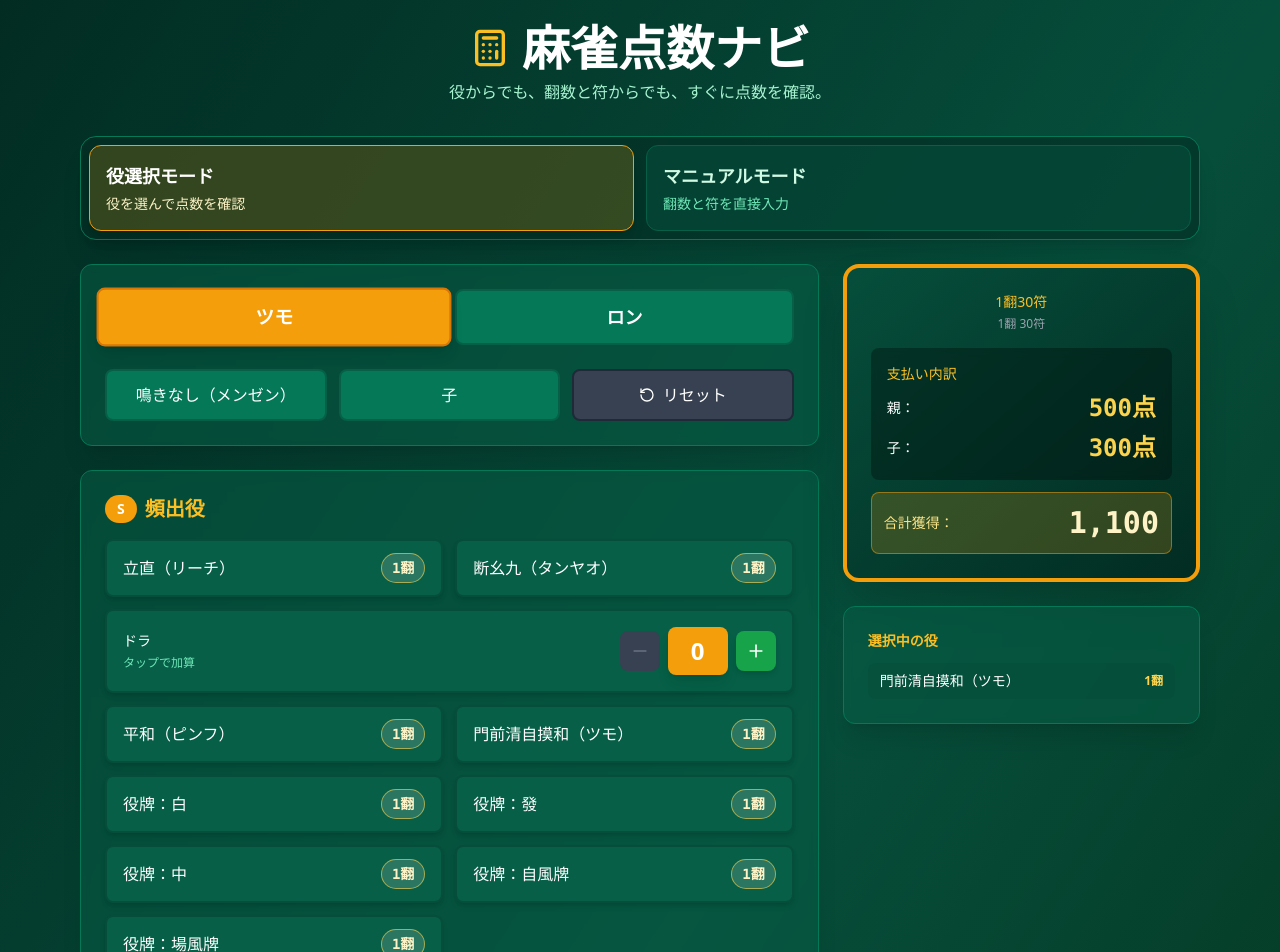
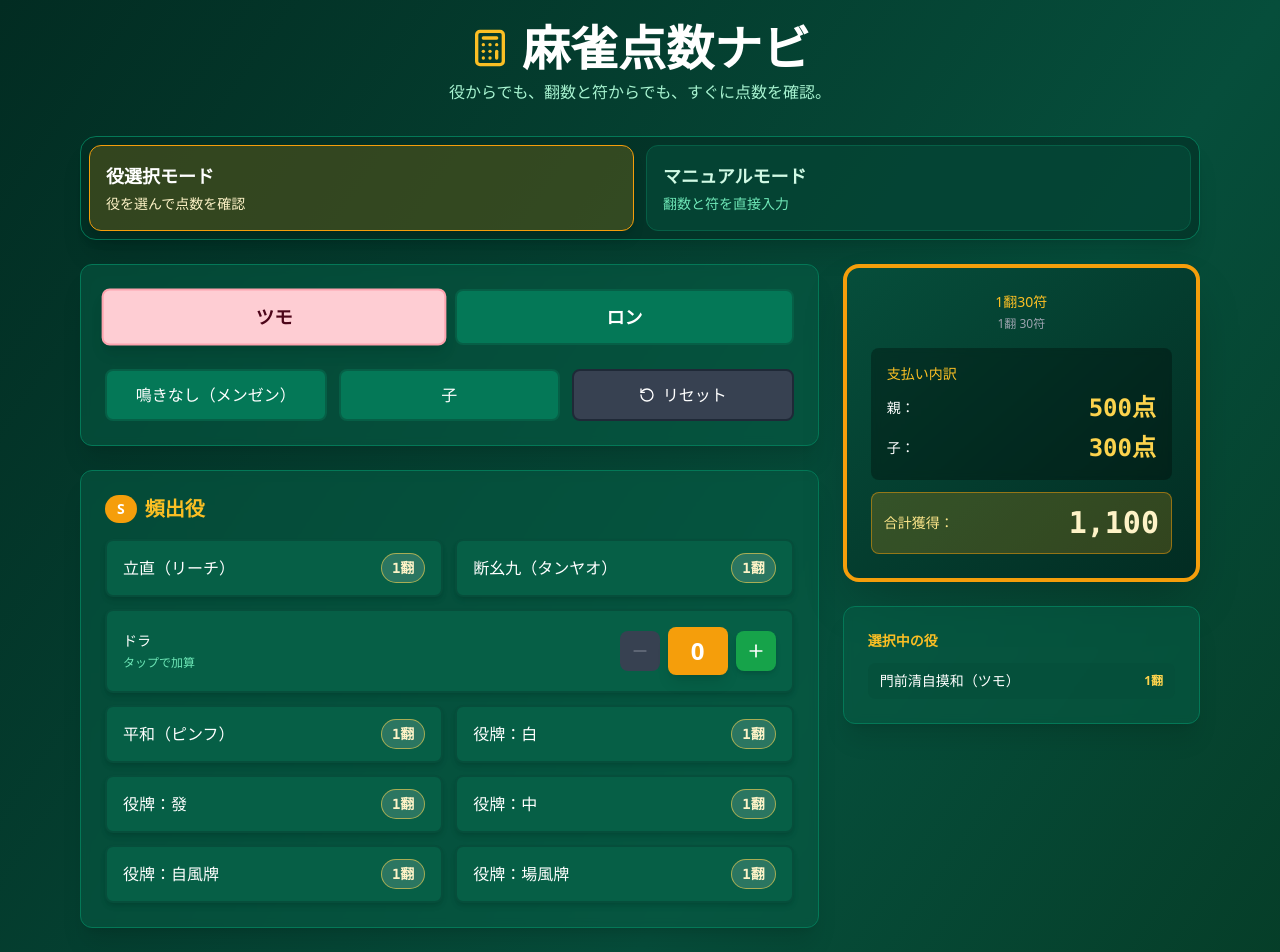
Before and after one commit to shunji-work/simple-mahjong-calculator, a React (Vite) app: page / in a window 1280 px wide. Shown: the top 952 px of the page. Built offline with nearby package versions, Linux system fonts and the light colour scheme.

Commit message:
style: refine scoring mode selection states

```diff
--- a/src/App.tsx
+++ b/src/App.tsx
@@ -140,6 +140,8 @@ const DEFAULT_FU_ASSISTANT_STATE: FuAssistantState = {
   isYakuhaiPair: false,
   specialCase: 'none',
 };
+
+const AUTO_TSUMO_YAKU_ID = 'tsumo';
 
 function buildIncompatibleMap(pairs: Array<[string, string]>): Map<string, Set<string>> {
   const map = new Map<string, Set<string>>();
@@ -358,10 +360,11 @@ function App() {
     return false;
   };
 
-  const sRankYaku = getCategoryYaku('S');
+  const sRankYaku = getCategoryYaku('S').filter((yaku) => yaku.id !== AUTO_TSUMO_YAKU_ID);
   const aRankYaku = getCategoryYaku('A');
   const bRankYaku = getCategoryYaku('B');
   const cRankYaku = getCategoryYaku('C');
+  const visibleSelectedYaku = gameState.selectedYaku.filter((yakuId) => yakuId !== AUTO_TSUMO_YAKU_ID);
   const currentScore = mode === 'manual' ? manualScore : yakuScore;
   const currentWinMethod = mode === 'manual' ? manualState.winMethod : gameState.winMethod;
 
@@ -391,7 +394,7 @@ function App() {
                         onClick={() => setYakuWinMethod('tsumo')}
                         className={`w-full rounded-lg px-4 py-3 text-base font-bold transition-all duration-200 sm:px-6 sm:text-lg ${
                           gameState.winMethod === 'tsumo'
-                            ? 'scale-105 border-2 border-amber-600 bg-amber-500 text-white shadow-lg'
+                            ? 'scale-[1.02] border-2 border-rose-300 bg-rose-200 text-rose-950 shadow-lg'
                             : 'border-2 border-emerald-800 bg-emerald-700 text-white hover:bg-emerald-600'
                         }`}
                       >
@@ -401,7 +404,7 @@ function App() {
                         onClick={() => setYakuWinMethod('ron')}
                         className={`w-full rounded-lg px-4 py-3 text-base font-bold transition-all duration-200 sm:px-6 sm:text-lg ${
                           gameState.winMethod === 'ron'
-                            ? 'scale-105 border-2 border-amber-600 bg-amber-500 text-white shadow-lg'
+                            ? 'scale-[1.02] border-2 border-red-700 bg-red-600 text-white shadow-lg'
                             : 'border-2 border-emerald-800 bg-emerald-700 text-white hover:bg-emerald-600'
                         }`}
                       >
@@ -414,7 +417,7 @@ function App() {
                         onClick={toggleYakuNaki}
                         className={`col-span-2 rounded-lg px-4 py-3 font-medium transition-all duration-200 sm:col-span-1 ${
                           gameState.hasNaki
-                            ? 'border-2 border-red-700 bg-red-600 text-white shadow-lg'
+                            ? 'scale-[1.02] border-2 border-amber-600 bg-amber-500 text-white shadow-lg'
                             : 'border-2 border-emerald-800 bg-emerald-700 text-white hover:bg-emerald-600'
                         }`}
                       >
@@ -592,13 +595,13 @@ function App() {
               )}
 
               {mode === 'yaku' &&
-                (gameState.selectedYaku.length > 0 ||
+                (visibleSelectedYaku.length > 0 ||
                   gameState.doraCount > 0 ||
                   (gameState.winMethod === 'tsumo' && !gameState.hasNaki)) && (
                   <div className="mt-6 hidden rounded-xl border border-emerald-700 bg-emerald-800/50 p-6 shadow-xl backdrop-blur-sm lg:block">
                     <h3 className="mb-3 text-sm font-bold text-amber-400">選択中の役</h3>
                     <div className="space-y-2">
-                      {gameState.selectedYaku.map((yakuId) => {
+                      {visibleSelectedYaku.map((yakuId) => {
                         const yaku = YAKU_LIST.find((item) => item.id === yakuId);
                         const displayHan =
                           gameState.hasNaki && yaku?.kuisagari ? yaku.han - 1 : yaku?.han;
@@ -619,8 +622,7 @@ function App() {
                         </div>
                       )}
                       {gameState.winMethod === 'tsumo' &&
-                        !gameState.hasNaki &&
-                        !gameState.selectedYaku.includes('tsumo') && (
+                        !gameState.hasNaki && (
                           <div className="flex items-center justify-between rounded-lg bg-emerald-900/50 px-3 py-2">
                             <span className="text-sm text-white">門前清自摸和（ツモ）</span>
                             <span className="text-xs font-bold text-amber-300">1翻</span>
--- a/src/components/ManualScoreForm.tsx
+++ b/src/components/ManualScoreForm.tsx
@@ -52,7 +52,9 @@ export const ManualScoreForm: React.FC<ManualScoreFormProps> = ({
                 onClick={() => onWinMethodChange(method)}
                 className={`rounded-lg px-4 py-3 text-base font-bold transition-all ${
                   manualState.winMethod === method
-                    ? 'scale-105 border-2 border-amber-600 bg-amber-500 text-white shadow-lg'
+                    ? method === 'tsumo'
+                      ? 'scale-[1.02] border-2 border-rose-300 bg-rose-200 text-rose-950 shadow-lg'
+                      : 'scale-[1.02] border-2 border-red-700 bg-red-600 text-white shadow-lg'
                     : 'border-2 border-emerald-800 bg-emerald-700 text-white hover:bg-emerald-600'
                 }`}
               >
@@ -69,7 +71,7 @@ export const ManualScoreForm: React.FC<ManualScoreFormProps> = ({
               onClick={onToggleNaki}
               className={`rounded-lg px-4 py-3 text-sm font-semibold transition-all ${
                 manualState.hasNaki
-                  ? 'border-2 border-red-700 bg-red-600 text-white'
+                  ? 'scale-[1.02] border-2 border-amber-600 bg-amber-500 text-white shadow-lg'
                   : 'border-2 border-emerald-800 bg-emerald-700 text-white hover:bg-emerald-600'
               }`}
             >
--- a/src/components/YakuButton.tsx
+++ b/src/components/YakuButton.tsx
@@ -27,10 +27,10 @@ export const YakuButton: React.FC<YakuButtonProps> = ({
         w-full px-4 py-3 rounded-lg font-medium text-sm transition-all duration-200
         ${
           isSelected
-            ? 'bg-amber-500 text-white shadow-lg scale-105 border-2 border-amber-600'
+            ? 'bg-amber-500 text-white shadow-lg scale-[1.02] border-2 border-amber-600'
             : isDisabled
             ? 'bg-gray-700 text-gray-500 cursor-not-allowed opacity-50'
-            : 'bg-emerald-800 text-white hover:bg-emerald-700 hover:scale-102 border-2 border-emerald-900 shadow-md'
+            : 'bg-emerald-800 text-white hover:bg-emerald-700 hover:scale-[1.01] border-2 border-emerald-900 shadow-md'
         }
       `}
     >
```
